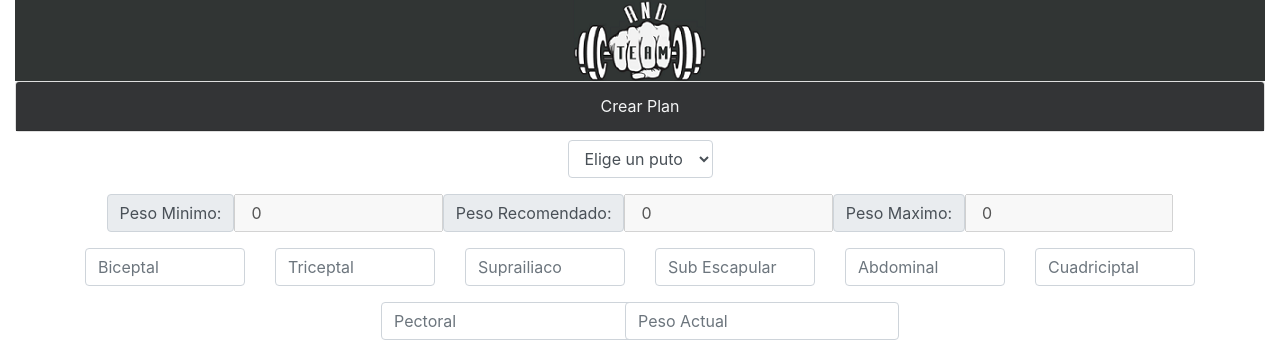
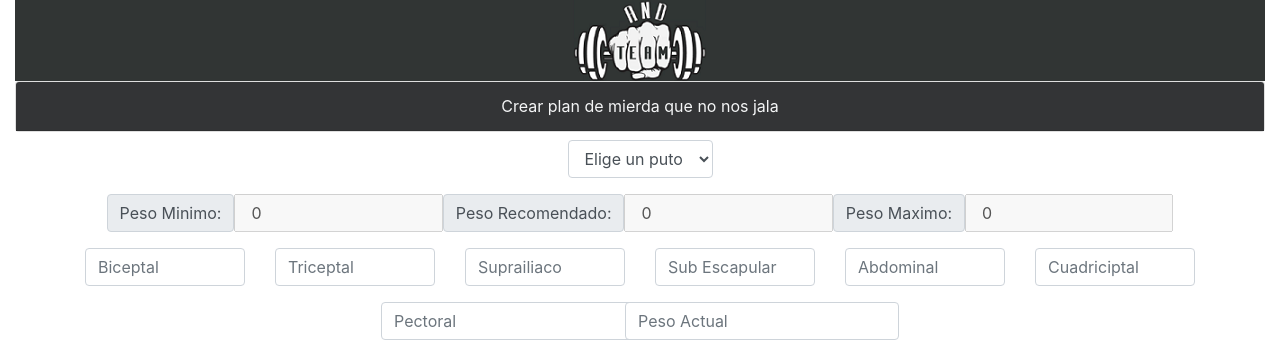
Before and after one commit to DavidEchartea/AndTeamProyecto, a PHP site: page /crearplan.php in a window 1280 px wide. Shown: the part 76-420 px from the top of the page. Run offline with PHP 8.4, Linux system fonts and the light colour scheme; the visitor is signed in with stand-in values (Sample User, id 1); data that the repository does not hold is empty.

Commit message:
Update crearplan.php

```diff
--- a/crearplan.php
+++ b/crearplan.php
@@ -116,7 +116,7 @@ var metricas = function(id){
     </div>
   <div class="card text-center">
     <div class="card-header">
-      Crear Plan
+      Crear plan de mierda que no nos jala
     </div>
   </div>
 
```
